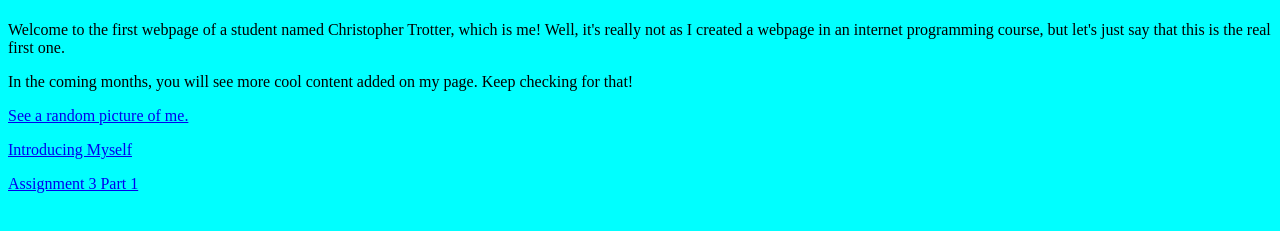
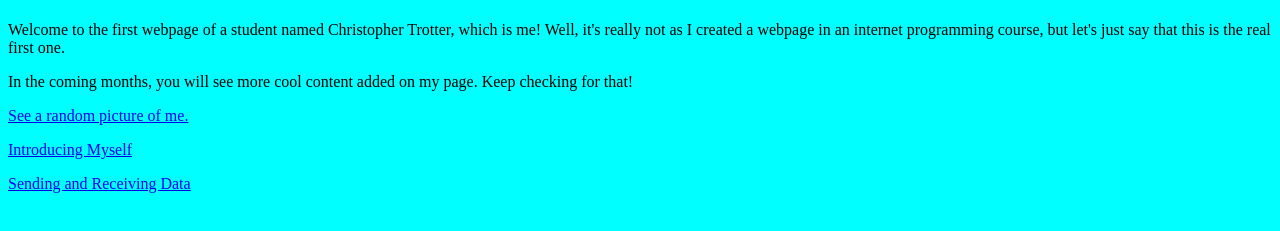
Before and after one commit to ctrotter1197/myfirststaticwebpage, a plain HTML site: page index.html in a window 1280 px wide. Shown: the part 59-290 px from the top of the page. Drawn offline with Linux system fonts and the light colour scheme.

Commit message:
Update index.html

```diff
--- a/index.html
+++ b/index.html
@@ -16,7 +16,7 @@ an internet programming course, but let's just say that this is the real first o
 <p> In the coming months, you will see more cool content added on my page. Keep checking for that! </p>
 <a href="picturepage.html"> See a random picture of me.</a>
 <p><a href="aboutme.html"> Introducing Myself </a></p>
-<p><a href="GradeStudentIDInfo.html"> Assignment 3 Part 1 </a></p>
-<p><a href="SenderAsAService.html> Assignment 3 Part 2 </a></p>
+<p><a href="GradeStudentIDInfo.html"> Sending and Receiving Data </a></p>
+<p><a href="SenderAsAService.html> Sending and Receiving Data As A Service </a></p>
 </body>
 </html>
```
